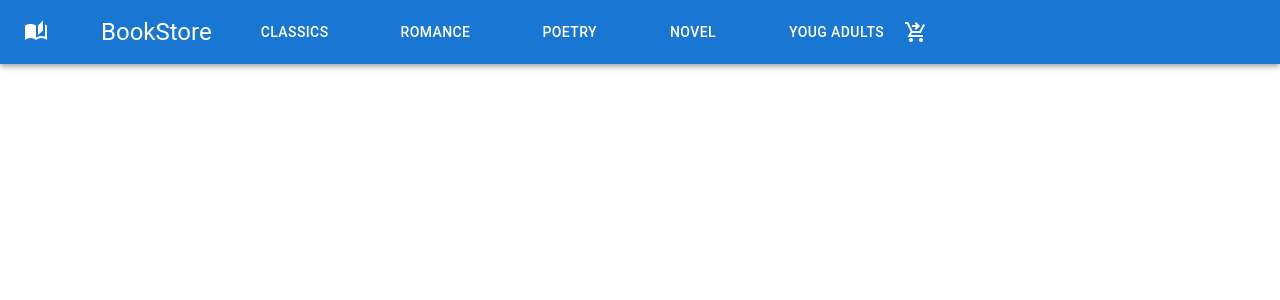
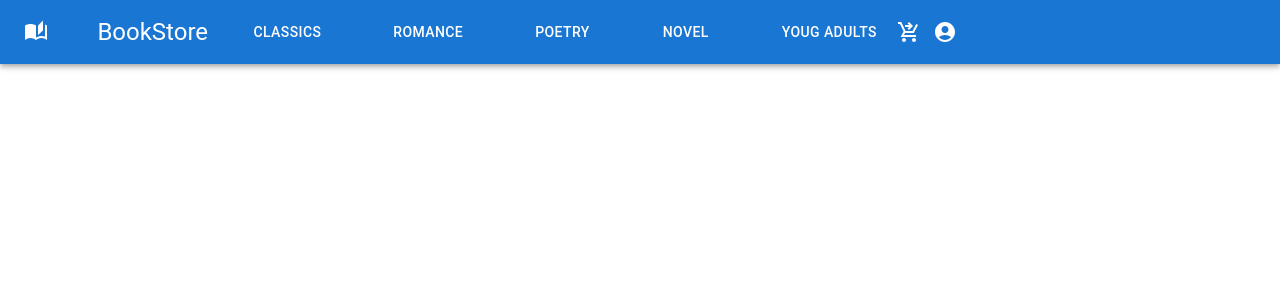
Before and after one commit to ElonaKajtazi/hoxton-node-project-frontend, a React (Vite) app: page /home in a window 1280 px wide. Shown: the top 300 px of the page. Built offline with nearby package versions, Linux system fonts and the light colour scheme.

Commit message:
user icon

```diff
--- a/src/components/NavBar.tsx
+++ b/src/components/NavBar.tsx
@@ -2,6 +2,7 @@ import { AppBar, Button, IconButton, Link, Stack, Toolbar, Typography } from "@m
 import AutoStoriesSharpIcon from '@mui/icons-material/AutoStoriesSharp';
 import ShoppingCartCheckoutSharpIcon from '@mui/icons-material/ShoppingCartCheckoutSharp';
 // import { SearchBar } from "./SearchBar";
+import AccountCircleIcon from '@mui/icons-material/AccountCircle';
 
 export function NavBar () {
     return (
@@ -35,6 +36,10 @@ export function NavBar () {
                 <ShoppingCartCheckoutSharpIcon/>
             </IconButton>
 
+            <IconButton size= "large" edge= "end" color="inherit" aria-label="logo">
+                <AccountCircleIcon/>
+            </IconButton>
+
         </Toolbar>
      </AppBar>
     )
```
